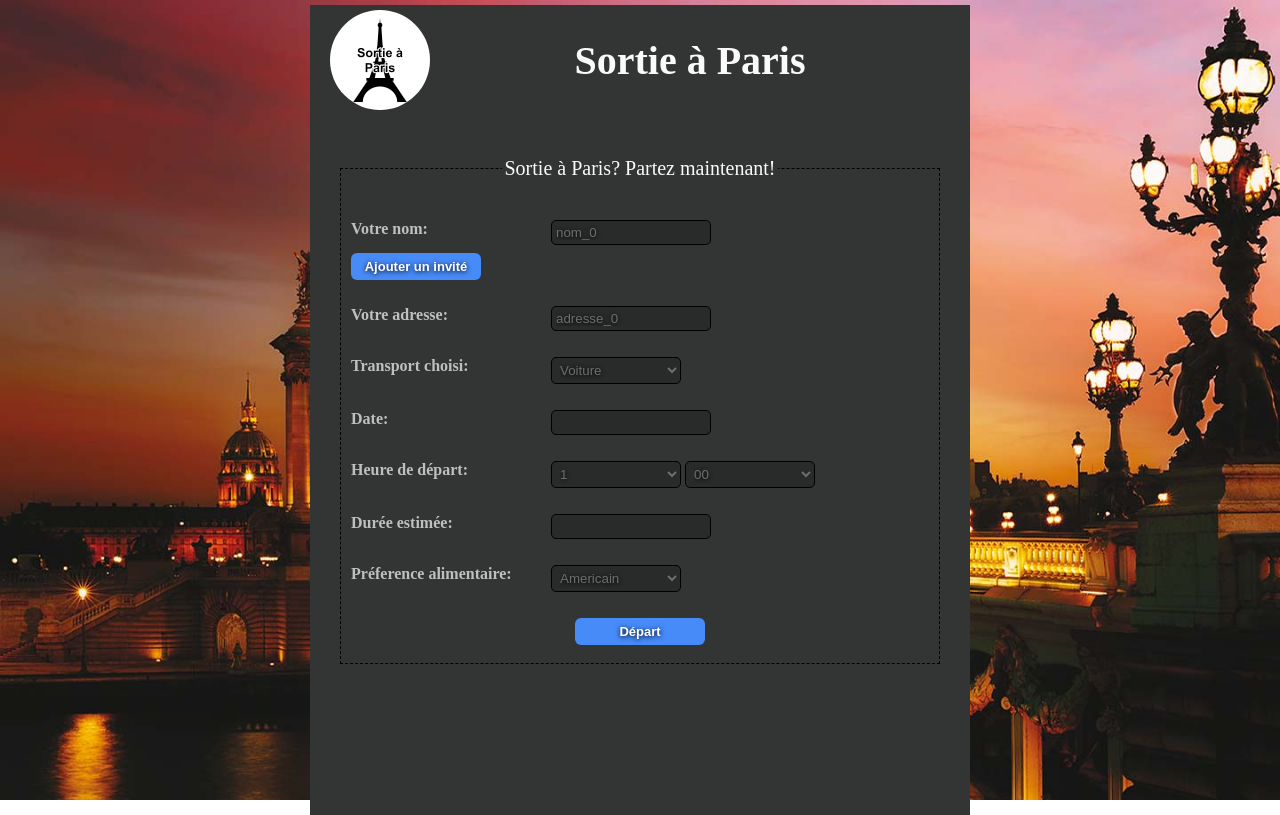
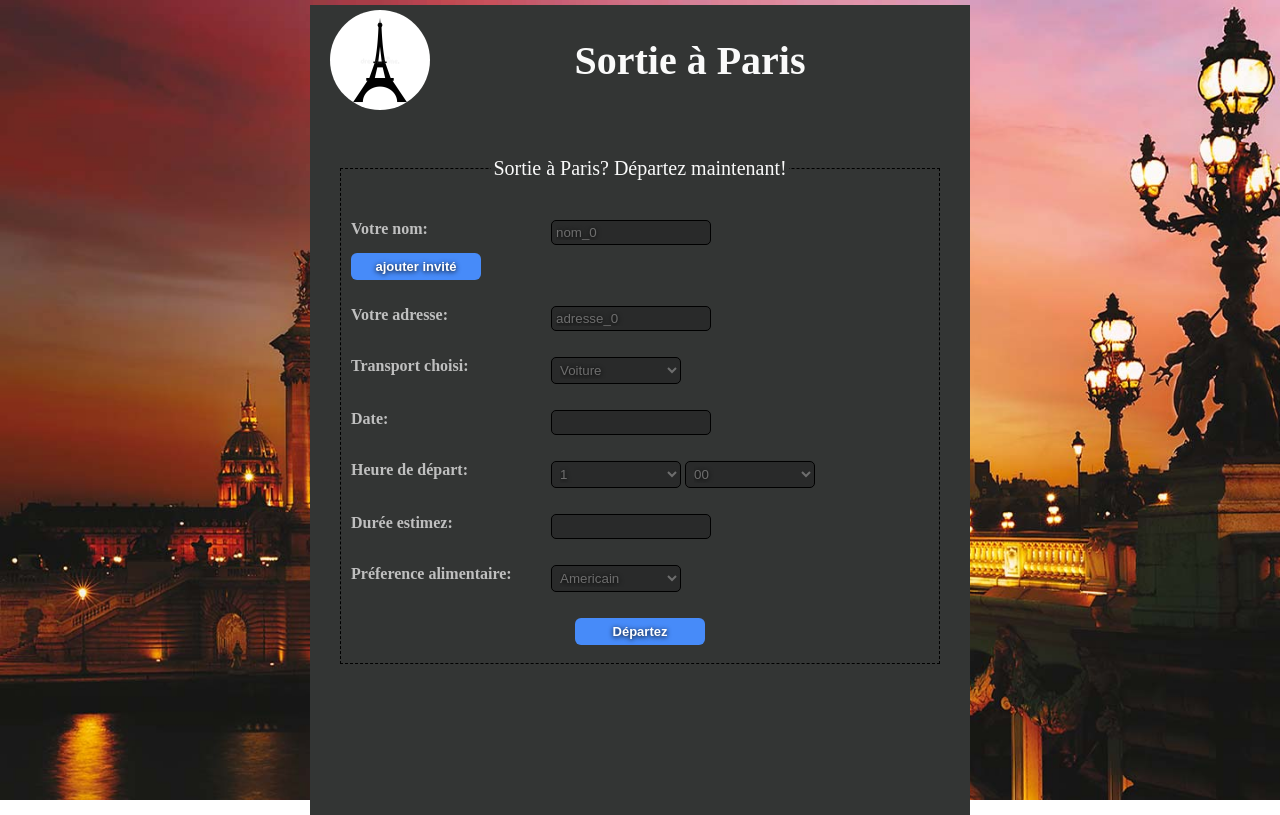
Before and after one commit to ArthurBinello/ProjetL3GLA, a PHP site: page / in a window 1280 px wide. Run offline with PHP 8.4, Linux system fonts and the light colour scheme; some libraries are stand-ins or nearby versions.

Commit message:
Add files via upload

```diff
--- a/projetGLA/index.php
+++ b/projetGLA/index.php
@@ -18,16 +18,17 @@
 
 <body id="back">
     <div id="global">
-		<p><img src="images/logo_text.jpg" alt="logo de quizz" class="logo"></P>
+		<p><img src="images/logo.jpg" alt="logo de quizz" class="logo"></P>
 		<h1 class="titre">Sortie à Paris</h1><br/><br>
 		<fieldset>
-			<legend>Sortie à Paris? Partez maintenant!</legend>
+			<legend>Sortie à Paris? Départez maintenant!</legend>
 				<form action="departez.php" method="post">
 						<label>Votre nom:</label>
 							<div id="d">
                             <input type="text" name="nom_0" value="nom_0">
+
                             </div>
-                            <input type="button" id="b" value="Ajouter un invité" class="btn"/><br/><br/>
+                            <input type="button" id="b" value="ajouter invité" class="btn"/><br/><br/>
 						<label>Votre adresse:</label>
 						    <div id="a">
 							<input type="text" name="adr_0" value="adresse_0"><br/><br/>
@@ -88,7 +89,7 @@
 
 
 
-						<label>Durée estimée:</label>
+						<label>Durée estimez:</label>
 						<input type="text" name="duree"><br/><br/>
 						<label>Préference alimentaire:</label>
 						<select name ="preference">
@@ -107,27 +108,26 @@
 					    <br/><br/>
 
 
-						<p><input type="submit" value="Départ" class="btn"></p>
+						<p><input type="submit" value="Départez" class="btn"></p>
 
 				</form>
 
 		</fieldset>
-
-<script type="text/javascript">
-    $( "#timepicker" ).timepicker();
-</script>
 
 
 </body>
 
 
 
+
 <script language="javascript">
-i = 1;
+
+var i = 1;
 document.getElementById("b").onclick=function(){
-  document.getElementById("d").innerHTML+='<div id="div_'+i+'"><input name="text" name="text_'+i+'" type="text" value="nom_'+i+'"  />&nbsp<input type="button" value="Supprimer"  onclick="del('+i+')" class="btn"/></div>';
-  document.getElementById("a").innerHTML+='<div id="div_'+i+'"><input name="text" name="adr_'+i+'" type="text" value="adresse_'+i+'"  /></div>';
+  document.getElementById("d").innerHTML+='<div id="div_'+i+'"><input type="text" name="nom_'+i+'"  value="nom_'+i+'"  />&nbsp<input type="button" value="Supprimer"  onclick="del('+i+')" class="btn"/></div>';
+  document.getElementById("a").innerHTML+='<div id="div_'+i+'"><input type="text" name="adr_'+i+'"  value="adresse_'+i+'"  /></div>';
   i = i + 1;
+
 }
 
 function del(o){
@@ -136,4 +136,5 @@ function del(o){
 
 }
 </script>
+
 </html>
```
